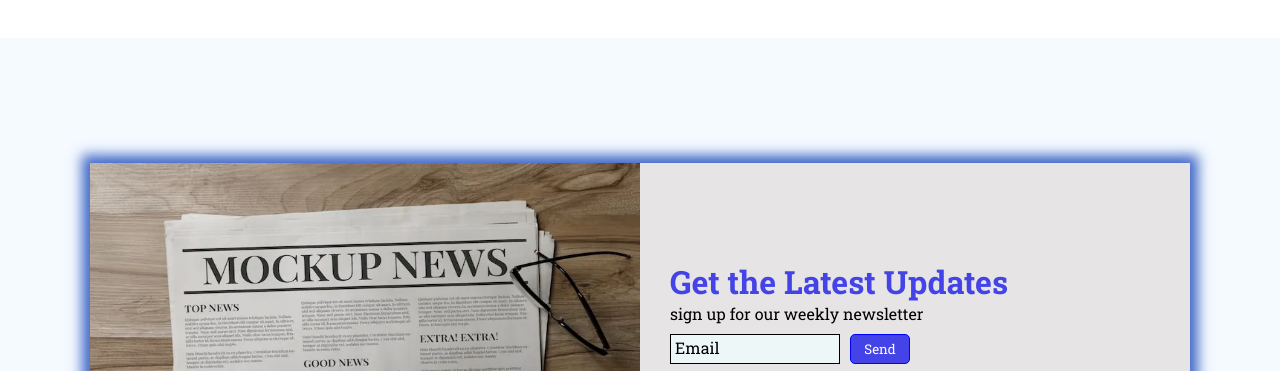
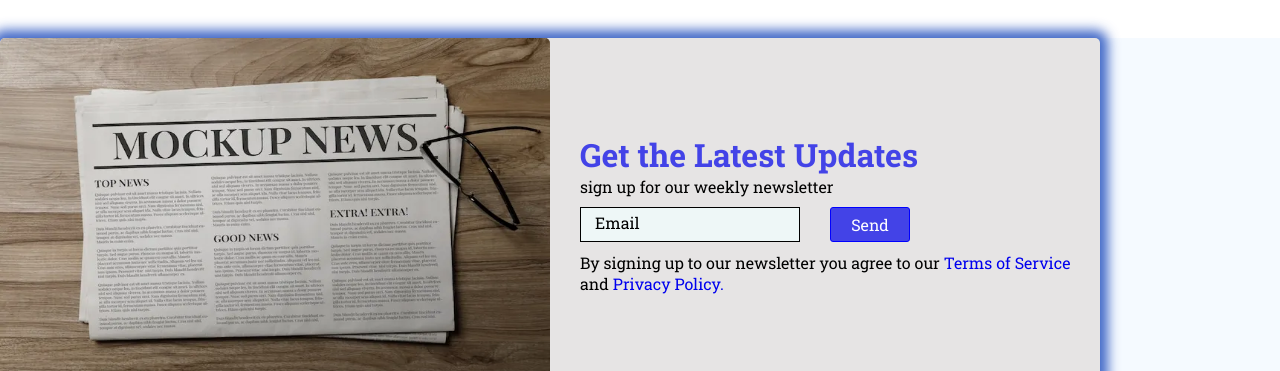
Before and after one commit to Adityashri277/StudySync--Project, a plain HTML site: page index.html in a window 1280 px wide. Shown: the part 2142-2513 px from the top of the page. Drawn offline with Linux system fonts and the light colour scheme; a web font is replaced by a local one.

Commit message:
Update index.css
Redesign Email Form

```diff
--- a/index.css
+++ b/index.css
@@ -96,17 +96,10 @@ body {
   border-top-left-radius: 10px;
   border-top: rgb(106, 104, 104) solid 1px;
 }
-.container5 {
-  width: 100%;
-  height: 600px;
-  display: flex;
-  flex-direction: row;
-  justify-content: center;
-  align-items: center;
-}
 .mainbox {
   height: 350px;
   width: 1100px;
+  border-radius: 5px;
   display: flex;
   flex-direction: row;
   background-color: rgb(230, 228, 228);
@@ -114,6 +107,7 @@ body {
 }
 .leftpart img {
   height: 350px;
+  border-radius: 5px;
   width: 550px;
 }
 .rightpart {
@@ -143,25 +137,34 @@ body {
 }
 .rightpart button {
   background-color: rgb(67, 67, 231);
-  height: 30px;
-  width: 60px;
+  height: 35px;
+  width: 80px;
   font-family: "Roboto Slab", serif;
   cursor: pointer;
-  border-radius: 5px;
+  font-size: medium;
+  border-radius: 3px;
   border: 1px solid blue;
   color: white;
 }
+#email{
+  font-size: medium;
+  width: 220px;
+  height: 35px;
+  padding-left: 10px;
+}
 .emailform {
   display: flex;
+  height: 35px;
   flex-direction: row;
-  column-gap: 10px;
+  width: auto;
+  column-gap: 30px;
 }
+
 ::placeholder {
   color: black;
   font-size: medium;
   font-family: "Roboto Slab", serif;
 }
-
 .container4 {
   height: 400px;
   width: 100%;
```
